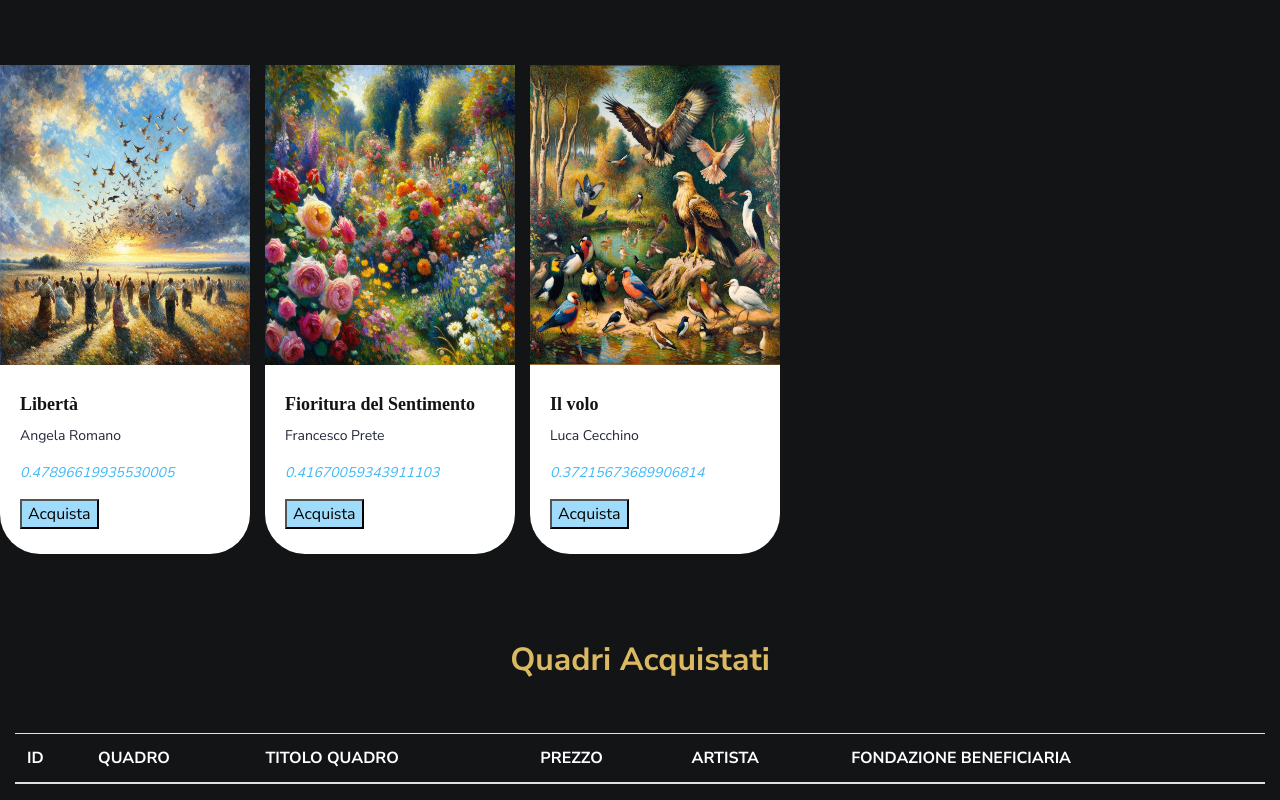
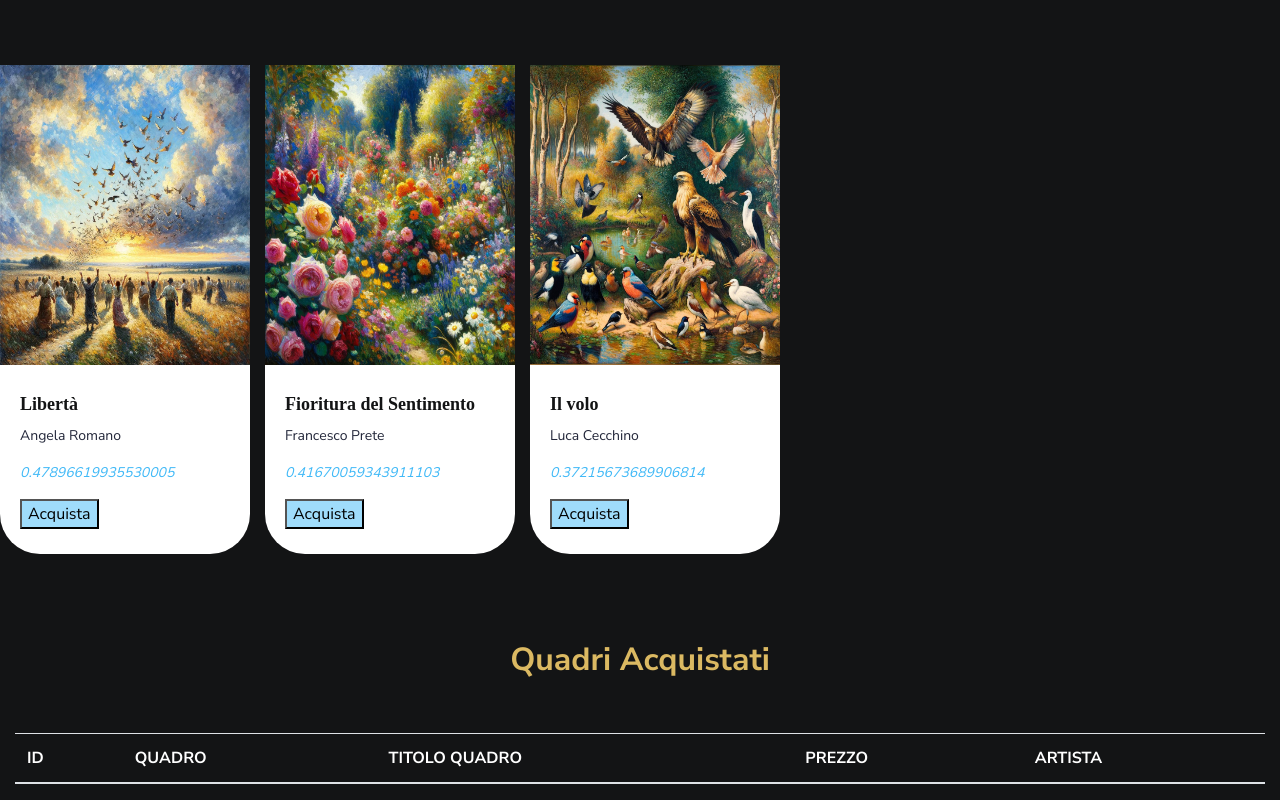
Before and after one commit to marcociano/Chain-Of-Art, a website: page src/index.html in a window 1280 px wide. Shown: the part 1920-2720 px from the top of the page. Drawn offline with nearby package versions, Linux system fonts and the light colour scheme; files whose address does not match are found by name; a web font is replaced by a local one.

Commit message:
Update table

```diff
--- a/src/index.html
+++ b/src/index.html
@@ -145,7 +145,6 @@
                             <th scope="col" style="color: white;">TITOLO QUADRO</th>
                             <th scope="col" style="color: white;">PREZZO</th>
                             <th scope="col" style="color: white;">ARTISTA</th>
-                            <th scope="col" style="color: white;">FONDAZIONE BENEFICIARIA</th>
                         </tr>
                     </thead>
                     <tbody id="paintPurchased">
```
